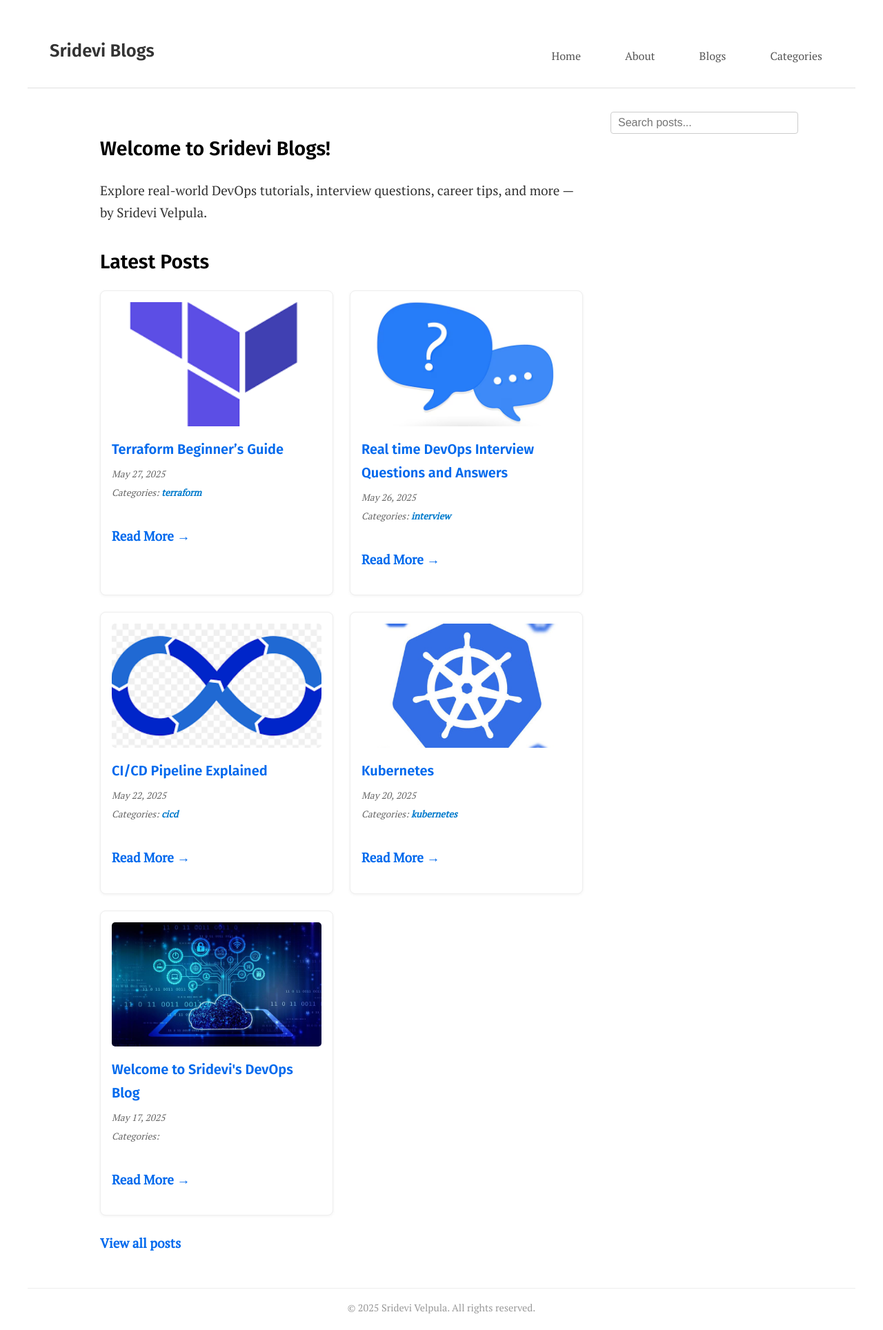
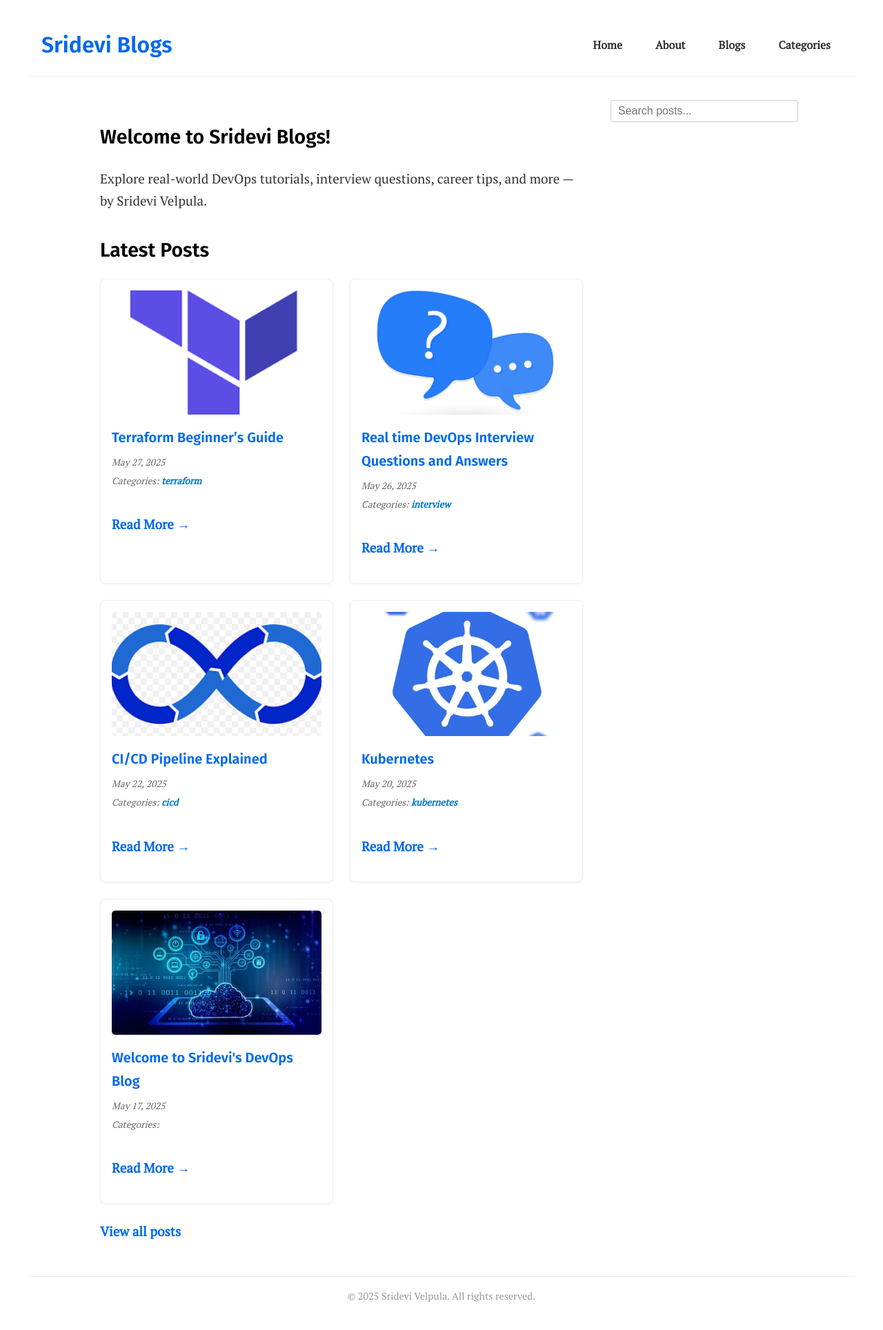
Before and after one commit to srideviblogs/srideviblogs.github.io, a Jekyll site: the page built from index.md, in a window 1280 px wide. Shown: the whole page at 69% size. Built offline with Jekyll 4.4.1, drawn with Linux system fonts in a browser that asks for light colours.

Commit message:
Update header.html

```diff
--- a/_includes/header.html
+++ b/_includes/header.html
@@ -1,86 +1,32 @@
-<header class="site-header" style="background-color: #fff; border-bottom: 1px solid #e0e0e0;">
-  <div class="container" style="max-width: 1200px; margin: auto; padding: 1rem 2rem;">
-
-    <div class="header-row" style="display: flex; justify-content: space-between; align-items: center;">
-
-      <h1 class="site-title" style="margin: 0; font-size: 1.6rem; font-weight: bold;">
-        <a href="{{ site.baseurl }}/" style="color: #333; text-decoration: none;">
-          {{ site.title }}
-        </a>
+<header class="site-header">
+  <div class="container">
+    <!-- Site title and mobile toggle -->
+    <div class="header-row">
+      <h1 class="site-title">
+        <a href="{{ site.baseurl }}/">{{ site.title }}</a>
       </h1>
 
-      <div class="hamburger" onclick="openNav()" style="display: none; flex-direction: column; gap: 5px; cursor: pointer;">
-        <span style="width: 25px; height: 3px; background-color: #333; display: block;"></span>
-        <span style="width: 25px; height: 3px; background-color: #333; display: block;"></span>
-        <span style="width: 25px; height: 3px; background-color: #333; display: block;"></span>
+      <!-- Mobile Hamburger Toggle (replaces old button) -->
+      <div class="hamburger" onclick="openNav()">
+        <span></span>
+        <span></span>
+        <span></span>
       </div>
     </div>
 
-    <nav class="site-nav" id="site-nav" style="margin-top: 1rem; display: flex; gap: 2rem;">
+    <!-- Desktop Navigation -->
+    <nav class="site-nav" id="site-nav">
       {% for item in site.nav %}
-        <a href="{{ site.baseurl }}{{ item.url }}" style="color: #555; text-decoration: none; font-weight: 500;">
-          {{ item.title }}
-        </a>
+        <a href="{{ site.baseurl }}{{ item.url }}">{{ item.title }}</a>
       {% endfor %}
     </nav>
   </div>
 
-  <div id="mySidenav" class="sidenav" style="
-    height: 100%;
-    width: 0;
-    position: fixed;
-    top: 0;
-    right: 0;
-    background-color: #fff;
-    overflow-x: hidden;
-    transition: 0.3s;
-    padding-top: 60px;
-    box-shadow: -2px 0 5px rgba(0,0,0,0.3);
-    z-index: 1000;">
-
-    <a href="javascript:void(0)" class="closebtn" onclick="closeNav()" style="
-      position: absolute;
-      top: 20px;
-      right: 25px;
-      font-size: 36px;
-      text-decoration: none;
-      color: #333;">&times;</a>
-
-    <div style="display: flex; flex-direction: column; padding: 2rem;">
-      {% for item in site.nav %}
-        <a href="{{ site.baseurl }}{{ item.url }}" style="
-          padding: 1rem 0;
-          font-size: 18px;
-          color: #333;
-          text-decoration: none;">
-          {{ item.title }}
-        </a>
-      {% endfor %}
-    </div>
+  <!-- Slide-in Side Menu for Mobile -->
+  <div id="mySidenav" class="sidenav">
+    <a href="javascript:void(0)" class="closebtn" onclick="closeNav()">&times;</a>
+    {% for item in site.nav %}
+      <a href="{{ site.baseurl }}{{ item.url }}">{{ item.title }}</a>
+    {% endfor %}
   </div>
-
-  <script>
-    function openNav() {
-      document.getElementById("mySidenav").style.width = "250px";
-    }
-    function closeNav() {
-      document.getElementById("mySidenav").style.width = "0";
-    }
-
-    function toggleNavDisplay() {
-      const hamburger = document.querySelector('.hamburger');
-      const nav = document.getElementById('site-nav');
-      if (window.innerWidth <= 768) {
-        hamburger.style.display = 'flex';
-        nav.style.display = 'none';
-      } else {
-        hamburger.style.display = 'none';
-        nav.style.display = 'flex';
-        closeNav();
-      }
-    }
-
-    window.addEventListener('resize', toggleNavDisplay);
-    window.addEventListener('load', toggleNavDisplay);
-  </script>
 </header>
```
